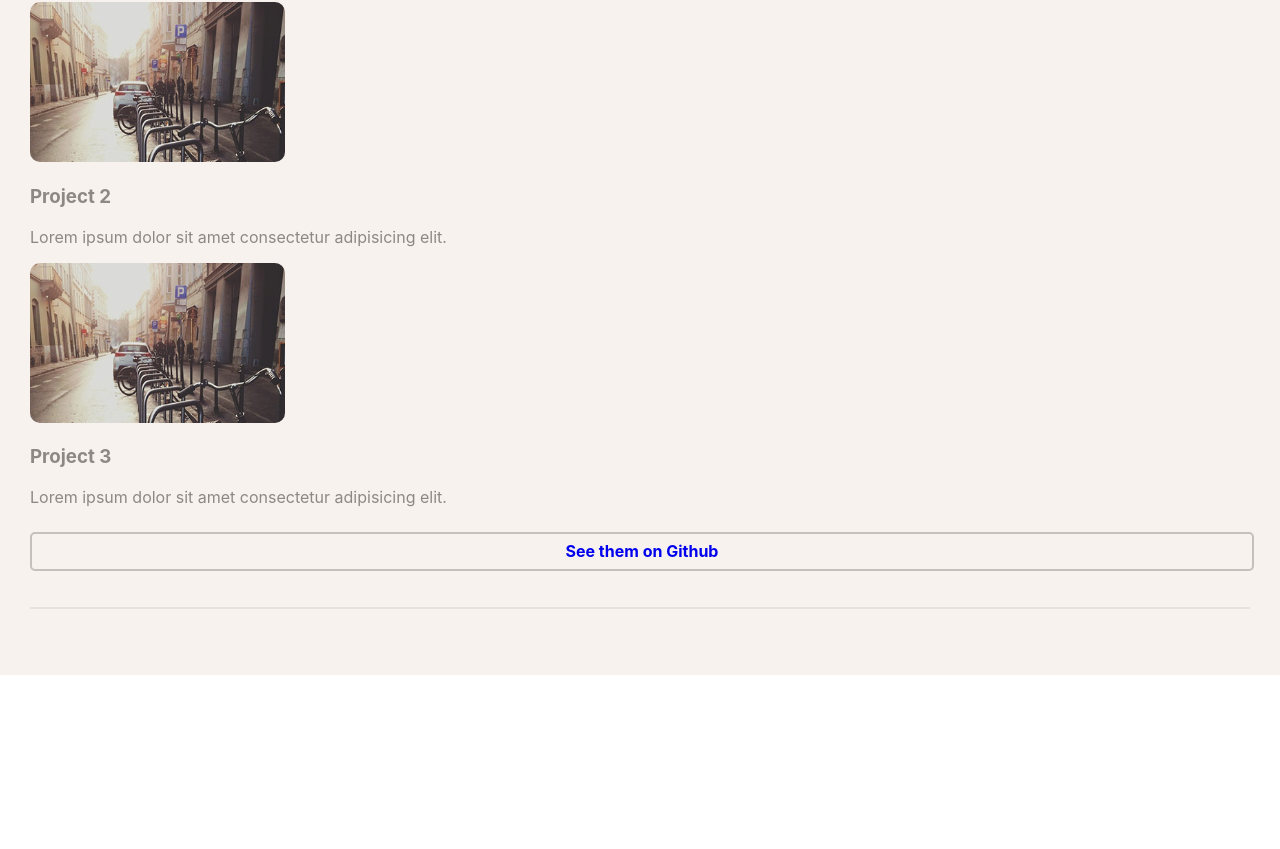
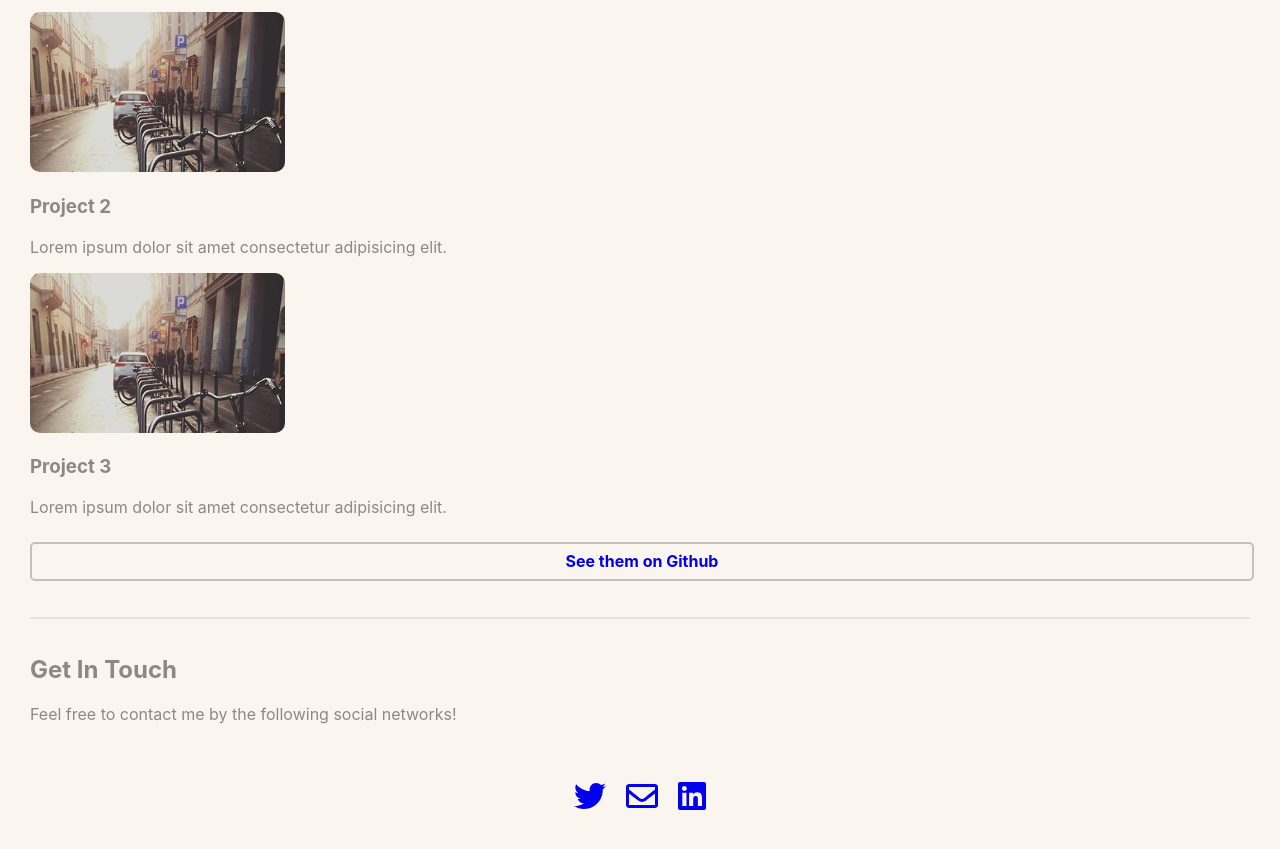
Before and after one commit to luchosr/reactPortfolio, a React (Create React App) app: page / in a window 1280 px wide. Shown: the part 1031-1880 px from the top of the page. Before the commit the page ends 1706 px from the top, so only its background shows below. Built offline with nearby package versions, Linux system fonts and the light colour scheme.

Commit message:
finish third section

```diff
--- a/src/Header/header.css
+++ b/src/Header/header.css
@@ -21,7 +21,7 @@
   display: flex;
   flex-direction: row;
   justify-content: center;
-  padding: 20px 10px 0 10px;
+  padding: 30px 10px 0 10px;
 
   margin: 0 auto;
   color: rgba(255, 255, 255, 0.55);
@@ -32,7 +32,7 @@
   color: #ffffff;
 }
 .socialMedia__icon a:visited {
-  color: rgba(255, 255, 255, 0.55);
+  color: #a5a19f;
 }
 .header h1 {
   margin-top: 50px;
--- a/src/Main/Main.js
+++ b/src/Main/Main.js
@@ -1,6 +1,13 @@
 import React from "react";
 import "./main.css";
 import first from "../img/projects/first.jpg";
+import { FontAwesomeIcon } from "@fortawesome/react-fontawesome";
+import {
+  faGithub,
+  faTwitter,
+  faLinkedin
+} from "@fortawesome/free-brands-svg-icons";
+import { faEnvelope } from "@fortawesome/free-regular-svg-icons";
 
 const Main = () => {
   //const recentWork =
@@ -71,6 +78,41 @@ const Main = () => {
           </a>
         </div>
       </section>
+      <section>
+        <h2>Get In Touch</h2>
+        <p>Feel free to contact me by the following social networks!</p>
+
+        <div className="socialMedia">
+          <div className="socialMedia__icon bottom">
+            <a
+              href="https://twitter.com/luchosr10"
+              target="_blank"
+              rel="noopener noreferrer"
+            >
+              <FontAwesomeIcon icon={faTwitter} size="2x" />
+            </a>
+          </div>
+
+          <div className="socialMedia__icon">
+            <a
+              href="mailto:luchosr@gmail.com"
+              target="_blank"
+              rel="noopener noreferrer"
+            >
+              <FontAwesomeIcon icon={faEnvelope} size="2x" />
+            </a>
+          </div>
+          <div className="socialMedia__icon">
+            <a
+              href="https://www.linkedin.com/in/luciano-ramello-b45411143/"
+              target="_blank"
+              rel="noopener noreferrer"
+            >
+              <FontAwesomeIcon icon={faLinkedin} size="2x" />
+            </a>
+          </div>
+        </div>
+      </section>
     </div>
   );
 };
--- a/src/Main/main.css
+++ b/src/Main/main.css
@@ -2,7 +2,7 @@
   text-align: left;
   padding: 30px 30px;
   color: #8e8884;
-  background-color: rgb(247, 242, 237);
+  background-color: rgb(250, 245, 239);
 }
 .main__first__paragraph__button {
   border: 2px solid #c6bfbb;
@@ -33,3 +33,6 @@ a:visited {
   height: 160px;
   border-radius: 10px;
 }
+.bottom {
+  color: #8e8884;
+}
```
